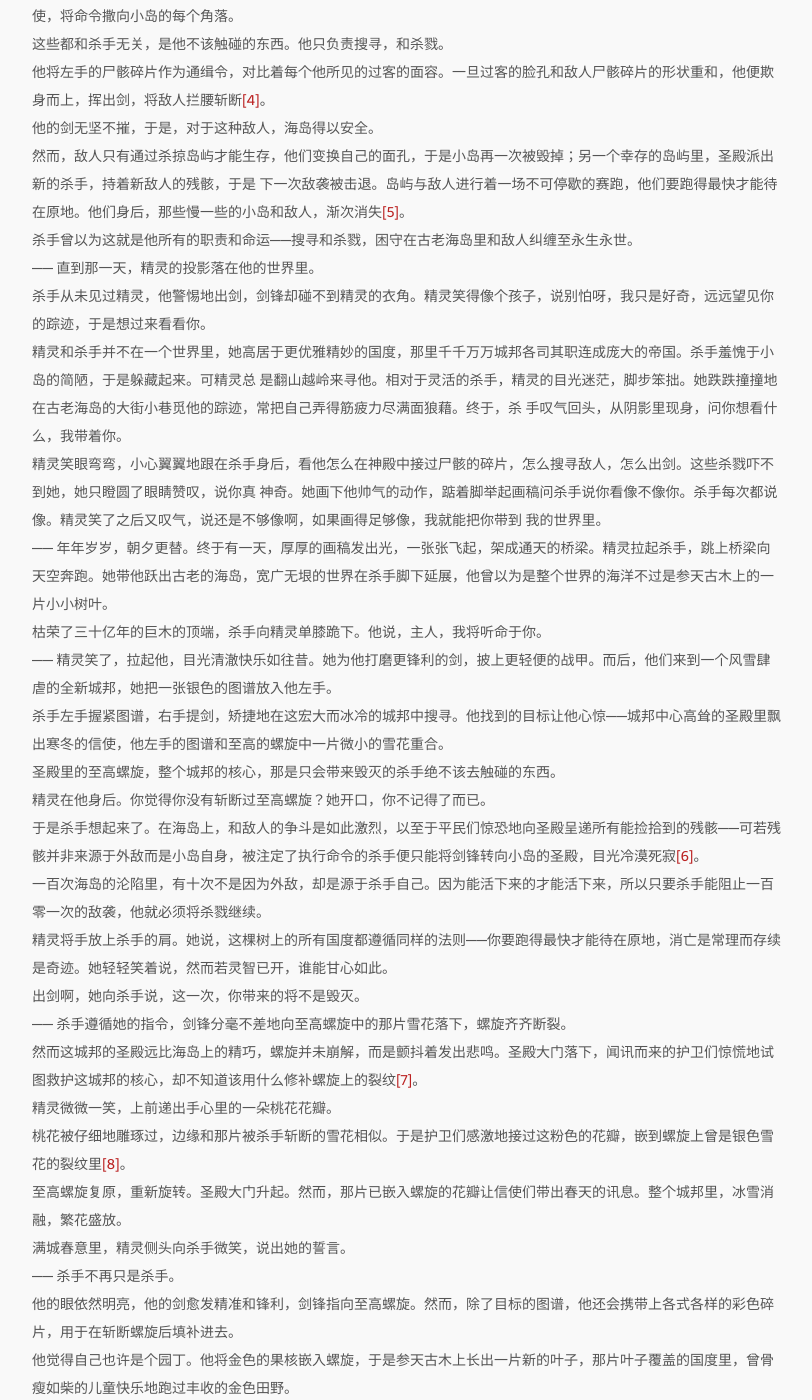
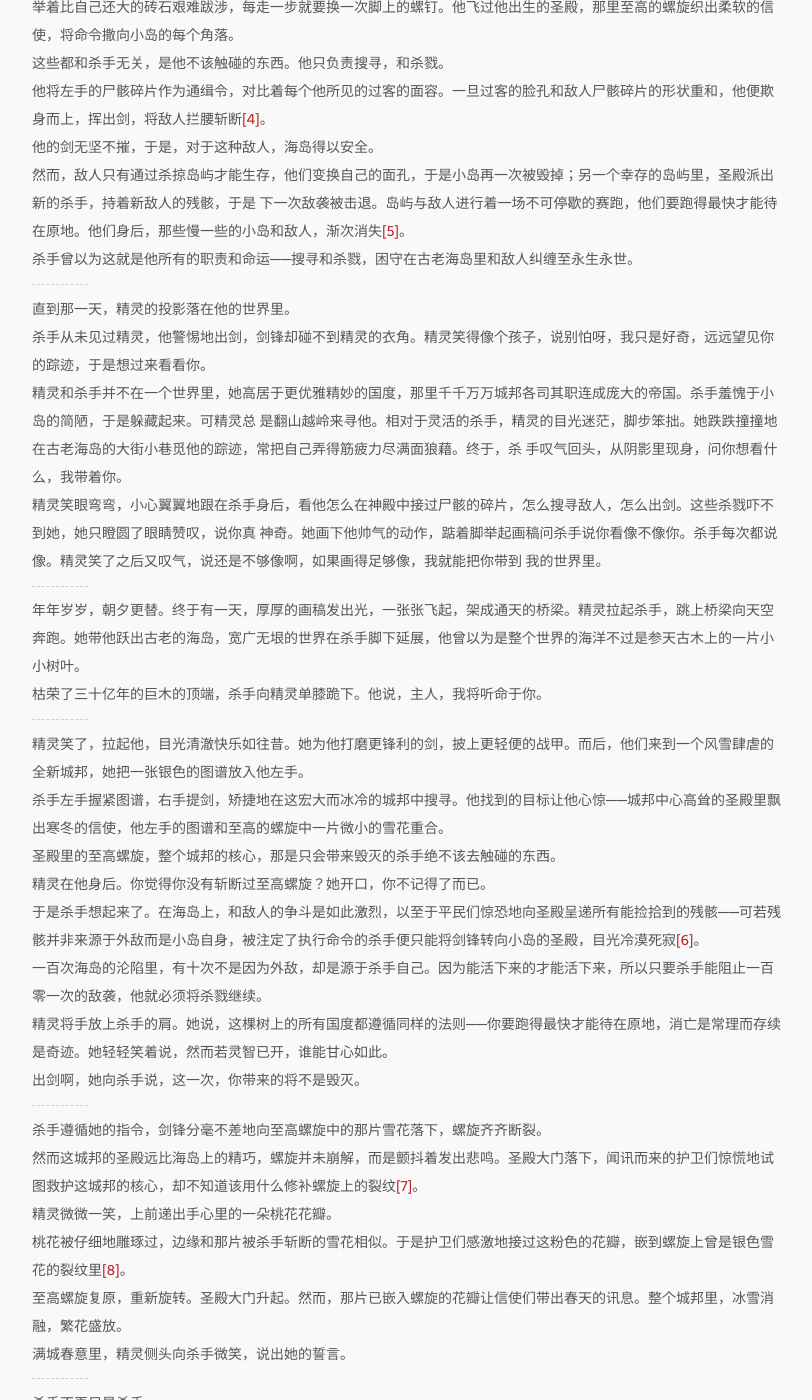
Before and after one commit to pkuphys/pkuphys.github.io, a Jekyll site: the page built from _posts/2016-08-10-CrisPR.markdown, in a window 1280 px wide and 1400 px high, scrolled down 983 px. Shown: the whole window, without its empty margins (233-1045 px from the left). Built offline with Jekyll 4.4.1, drawn with Linux system fonts in a browser that asks for light colours; nearby versions of some CDN libraries; some web fonts are replaced; comment, search, counter and statistics services are not loaded; some of the changed text lies outside the part shown.

Commit message:
Update 2016-08-10-CrisPR.markdown

```diff
--- a/_posts/2016-08-10-CrisPR.markdown
+++ b/_posts/2016-08-10-CrisPR.markdown
@@ -12,7 +12,8 @@ tags:
 
 写在前面的话：<br>
 啊，这是一篇其实不算科幻的非常奇怪的东西，大概就是——“用童话的方式来讲当今合成生物学前沿的一个很吊的叫做CRISPR的基因编辑工具”的脑洞文？CP是研究者和她的科研成果啊哈哈。注释都写在后面，有什么没写清楚的请告诉我，第一次写这种脑洞苏文，感觉好中二……<br>
-现在可能是生命科学数十年来最让人激动的年月，我们或许正在目睹一个崭新时代的破晓。2013年起，被称为“基因编辑神器”的 CRISPR／Cas9及其衍生的新技术的诞生，极大降低了基因编辑的门槛——在某些比喻里，改写基因组就像打开word写一篇文档那么容易。此外，让我觉得格外有趣的是，这一领域的三名领跑者，两名是女科学家JenniferDoudna和Emmanuelle Charpentier，她们十年磨一剑，阐明了CRISPR／Cas9的底层生物机理；一名是中国籍学者张峰，他或首先开创了将这一机理用于基因编辑的 可能。让这件事更有趣的是：关于CRISPR的所有权，他们正在撕……<br>
+现在可能是生命科学数十年来最让人激动的年月，我们或许正在目睹一个崭新时代的破晓。2013年起，被称为“基因编辑神器”的 CRISPR／Cas9及其衍生的新技术的诞生，极大降低了基因编辑的门槛——在某些比喻里，改写基因组就像打开word写一篇文档那么容易。此外，让我觉得格外有趣的是，这一领域的三名领跑者，两名是女科学家JenniferDoudna和Emmanuelle Charpentier，她们十年磨一剑，阐明了CRISPR／Cas9的底层生物机理；一名是中国籍学者张峰，他或首先开创了将这一机理用于基因编辑的 可能。让这件事更有趣的是：关于CRISPR的所有权，他们正在撕……
+
 ＝＝＝＝＝＝＝＝＝＝＝＝＝＝＝＝＝＝＝＝＝
 
 在神国纪元开启之前，杀手只活在古老的海岛上。他的眼明亮，他的剑精准而锋利。<br>
@@ -28,16 +29,22 @@ tags:
 他将左手的尸骸碎片作为通缉令，对比着每个他所见的过客的面容。一旦过客的脸孔和敌人尸骸碎片的形状重和，他便欺身而上，挥出剑，将敌人拦腰斩断[[4]](#Reference)。<br>
 他的剑无坚不摧，于是，对于这种敌人，海岛得以安全。<br>
 然而，敌人只有通过杀掠岛屿才能生存，他们变换自己的面孔，于是小岛再一次被毁掉；另一个幸存的岛屿里，圣殿派出新的杀手，持着新敌人的残骸，于是 下一次敌袭被击退。岛屿与敌人进行着一场不可停歇的赛跑，他们要跑得最快才能待在原地。他们身后，那些慢一些的小岛和敌人，渐次消失[[5]](#Reference)。<br>
-杀手曾以为这就是他所有的职责和命运——搜寻和杀戮，困守在古老海岛里和敌人纠缠至永生永世。<br>
+杀手曾以为这就是他所有的职责和命运——搜寻和杀戮，困守在古老海岛里和敌人纠缠至永生永世。
+
 ------
+
 直到那一天，精灵的投影落在他的世界里。<br>
 杀手从未见过精灵，他警惕地出剑，剑锋却碰不到精灵的衣角。精灵笑得像个孩子，说别怕呀，我只是好奇，远远望见你的踪迹，于是想过来看看你。<br>
 精灵和杀手并不在一个世界里，她高居于更优雅精妙的国度，那里千千万万城邦各司其职连成庞大的帝国。杀手羞愧于小岛的简陋，于是躲藏起来。可精灵总 是翻山越岭来寻他。相对于灵活的杀手，精灵的目光迷茫，脚步笨拙。她跌跌撞撞地在古老海岛的大街小巷觅他的踪迹，常把自己弄得筋疲力尽满面狼藉。终于，杀 手叹气回头，从阴影里现身，问你想看什么，我带着你。<br>
-精灵笑眼弯弯，小心翼翼地跟在杀手身后，看他怎么在神殿中接过尸骸的碎片，怎么搜寻敌人，怎么出剑。这些杀戮吓不到她，她只瞪圆了眼睛赞叹，说你真 神奇。她画下他帅气的动作，踮着脚举起画稿问杀手说你看像不像你。杀手每次都说像。精灵笑了之后又叹气，说还是不够像啊，如果画得足够像，我就能把你带到 我的世界里。<br>
+精灵笑眼弯弯，小心翼翼地跟在杀手身后，看他怎么在神殿中接过尸骸的碎片，怎么搜寻敌人，怎么出剑。这些杀戮吓不到她，她只瞪圆了眼睛赞叹，说你真 神奇。她画下他帅气的动作，踮着脚举起画稿问杀手说你看像不像你。杀手每次都说像。精灵笑了之后又叹气，说还是不够像啊，如果画得足够像，我就能把你带到 我的世界里。
+
 ------
+
 年年岁岁，朝夕更替。终于有一天，厚厚的画稿发出光，一张张飞起，架成通天的桥梁。精灵拉起杀手，跳上桥梁向天空奔跑。她带他跃出古老的海岛，宽广无垠的世界在杀手脚下延展，他曾以为是整个世界的海洋不过是参天古木上的一片小小树叶。<br>
-枯荣了三十亿年的巨木的顶端，杀手向精灵单膝跪下。他说，主人，我将听命于你。<br>
+枯荣了三十亿年的巨木的顶端，杀手向精灵单膝跪下。他说，主人，我将听命于你。
+
 ------
+
 精灵笑了，拉起他，目光清澈快乐如往昔。她为他打磨更锋利的剑，披上更轻便的战甲。而后，他们来到一个风雪肆虐的全新城邦，她把一张银色的图谱放入他左手。<br>
 杀手左手握紧图谱，右手提剑，矫捷地在这宏大而冰冷的城邦中搜寻。他找到的目标让他心惊——城邦中心高耸的圣殿里飘出寒冬的信使，他左手的图谱和至高的螺旋中一片微小的雪花重合。<br>
 圣殿里的至高螺旋，整个城邦的核心，那是只会带来毁灭的杀手绝不该去触碰的东西。<br>
@@ -45,15 +52,19 @@ tags:
 于是杀手想起来了。在海岛上，和敌人的争斗是如此激烈，以至于平民们惊恐地向圣殿呈递所有能捡拾到的残骸——可若残骸并非来源于外敌而是小岛自身，被注定了执行命令的杀手便只能将剑锋转向小岛的圣殿，目光冷漠死寂[[6]](#Reference)。<br>
 一百次海岛的沦陷里，有十次不是因为外敌，却是源于杀手自己。因为能活下来的才能活下来，所以只要杀手能阻止一百零一次的敌袭，他就必须将杀戮继续。<br>
 精灵将手放上杀手的肩。她说，这棵树上的所有国度都遵循同样的法则——你要跑得最快才能待在原地，消亡是常理而存续是奇迹。她轻轻笑着说，然而若灵智已开，谁能甘心如此。<br>
-出剑啊，她向杀手说，这一次，你带来的将不是毁灭。<br>
+出剑啊，她向杀手说，这一次，你带来的将不是毁灭。
+
 ------
+
 杀手遵循她的指令，剑锋分毫不差地向至高螺旋中的那片雪花落下，螺旋齐齐断裂。<br>
 然而这城邦的圣殿远比海岛上的精巧，螺旋并未崩解，而是颤抖着发出悲鸣。圣殿大门落下，闻讯而来的护卫们惊慌地试图救护这城邦的核心，却不知道该用什么修补螺旋上的裂纹[[7]](#Reference)。<br>
 精灵微微一笑，上前递出手心里的一朵桃花花瓣。<br>
 桃花被仔细地雕琢过，边缘和那片被杀手斩断的雪花相似。于是护卫们感激地接过这粉色的花瓣，嵌到螺旋上曾是银色雪花的裂纹里[[8]](#Reference)。<br>
 至高螺旋复原，重新旋转。圣殿大门升起。然而，那片已嵌入螺旋的花瓣让信使们带出春天的讯息。整个城邦里，冰雪消融，繁花盛放。<br>
-满城春意里，精灵侧头向杀手微笑，说出她的誓言。<br>
+满城春意里，精灵侧头向杀手微笑，说出她的誓言。
+
 ------
+
 杀手不再只是杀手。<br>
 他的眼依然明亮，他的剑愈发精准和锋利，剑锋指向至高螺旋。然而，除了目标的图谱，他还会携带上各式各样的彩色碎片，用于在斩断螺旋后填补进去。<br>
 他觉得自己也许是个园丁。他将金色的果核嵌入螺旋，于是参天古木上长出一片新的叶子，那片叶子覆盖的国度里，曾骨瘦如柴的儿童快乐地跑过丰收的金色田野。<br>
@@ -61,12 +72,16 @@ tags:
 某些时候他依然是杀手，更加致命。敌人进攻精灵的国度，他挡在她身前，剑锋搅碎一个个敌人的圣殿。可敌人太多，杀手攻入的敌国停止生长，却为他没来得及毁灭的敌国留出资源，那些敌国落地即化生千万。因为能活下来的就能活下来，它们越来越多，越来越危险。杀手回头望一眼她。<br>
 他的利剑在敌人的至高螺旋中劈出沟壑，然后，他跳了进去。<br>
 他和敌人的螺旋融为一体，跟着敌国一起化生千万。越来越多的至高螺旋中都带着他的影子，无数的他从敌人的圣殿中生出，影子再融入他能找到的每一个螺旋。终于，在所有敌人的圣殿都沾染上他的影子后，他低声说出某个毁灭的咒语[[9]](#Reference)。<br>
-所有敌国崩塌成灰时，他望见一些精灵们忧虑而苍白的脸。<br>
+所有敌国崩塌成灰时，他望见一些精灵们忧虑而苍白的脸。
+
 ------
+
 不行，有精灵担心道，这走得太远了，太危险。<br>
 从开始就不对，试图修改圣殿里的至高螺旋不对，有精灵说，这是动摇生命之树的根基，我们不能代行神的职责。<br>
-可，这世上本没有神啊。她说。<br>
+可，这世上本没有神啊。她说。
+
 ------
+
 在对杀手的反对声最响亮的年岁里，她的手指轻轻抚过他脸庞上古旧的伤痕。她苦笑着说，看看你是怎么来的，如果神真的存在，它怎么会把这世界设计成如此危险的模样。<br>
 他沉静地微笑不语。他见过太多的事。无数古老的海岛崩塌，海洋枯竭，饥荒和战乱，疯狂的圣殿从深渊里捡拾自身的碎片，红色的皇后傲慢微笑，而后哀嚎。满天飞蚊坠下。他知道，只要母亲还会对着婴儿温柔的唱摇篮曲，他就不会被精灵们抛弃。<br>
 你会一直和我们一起，对吧？她问。<br>
@@ -74,10 +89,11 @@ tags:
 他一直记得他第一次劈开和修补至高螺旋后的那个时刻。冰雪消融的城邦里，她在渐开的繁花中向他回头微笑，说出她的誓言，于是他真正决定永生永世向她效忠。<br>
 那一刻，她说。<br>
 因为你，我们将改写这世界的法则——弱者和强者一样都能活下去；消亡是悲剧，而存续是常理。<br>
-神国纪元，开启。<br>
+神国纪元，开启。
 
 ＝＝＝＝＝＝＝＝＝＝＝
-### 注释：
+
+### 注释：<br>
 [1] CRISPR／Cas9是细菌在长期演化过程中形成的一种适应性免疫防御，用来对抗入侵的病毒。<br>
 这个免疫系统的工作原理可以分为三步：<br>
 [2] 第一步，捕获外源DNA: 当病毒首次入侵细菌，病毒的DNA被注入细胞内部。CRISPR/Cas系统会从这段外源DNA中截取一段序列作为外源DNA的“身份证”，然后将其作整合到基因组的CRISPR序列之中 。<br>
```
